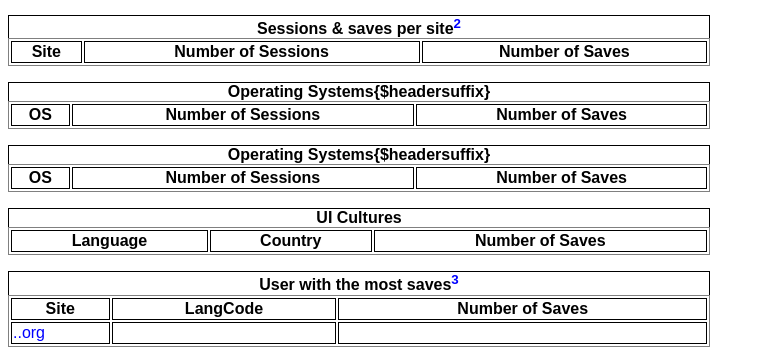
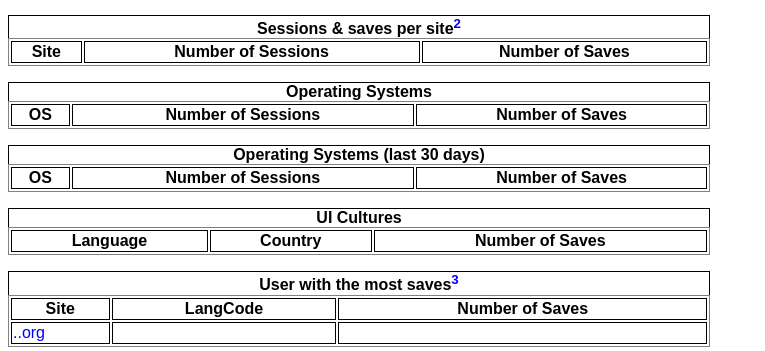
Before and after one commit to reedy/AutoWikiBrowserUsageStats, a PHP site: page / in a window 1280 px wide. Shown: the part 356-707 px from the top of the page, without its empty margins (0-765 px from the left). Run offline with PHP 8.4, Linux system fonts and the light colour scheme; data that the repository does not hold is empty; some libraries are stand-ins or nearby versions.

Commit message:
Fixed header error
git-svn-id: https://autowikibrowser.svn.sourceforge.net/svnroot/autowikibrowser/AWB/UsageStats@2988 b999ae8e-1018-0410-9b92-f9ef6f55c712

```diff
--- a/includes/Stats.php
+++ b/includes/Stats.php
@@ -293,7 +293,7 @@
 </table>
 <p/>
 <table class="sortable">
-<caption>Operating Systems{$headersuffix}</caption>
+<caption>Operating Systems'.$headersuffix.'</caption>
 <thead>
 	<tr>
 		<th scope="col" class="sortable">OS</th>
```
